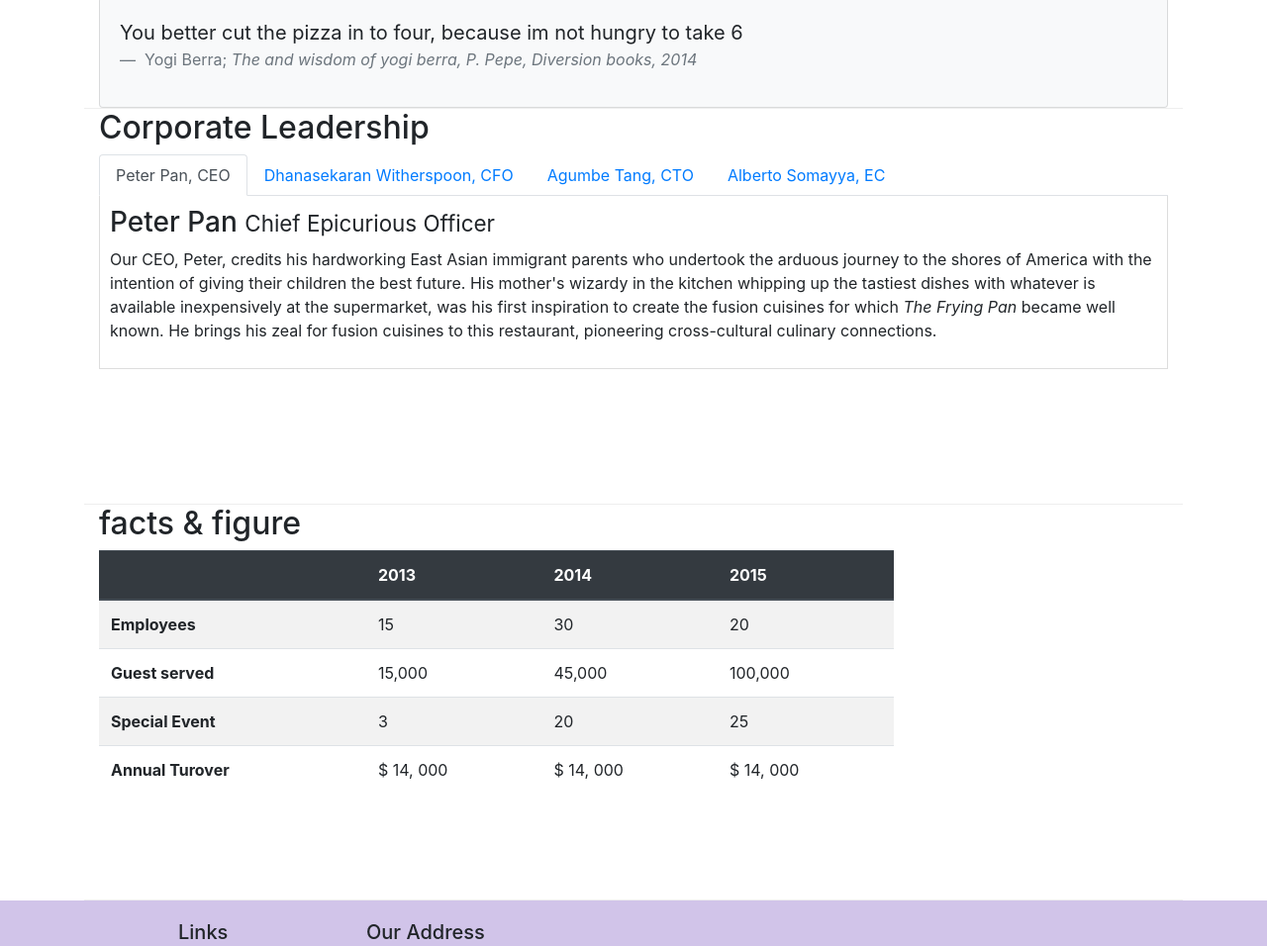
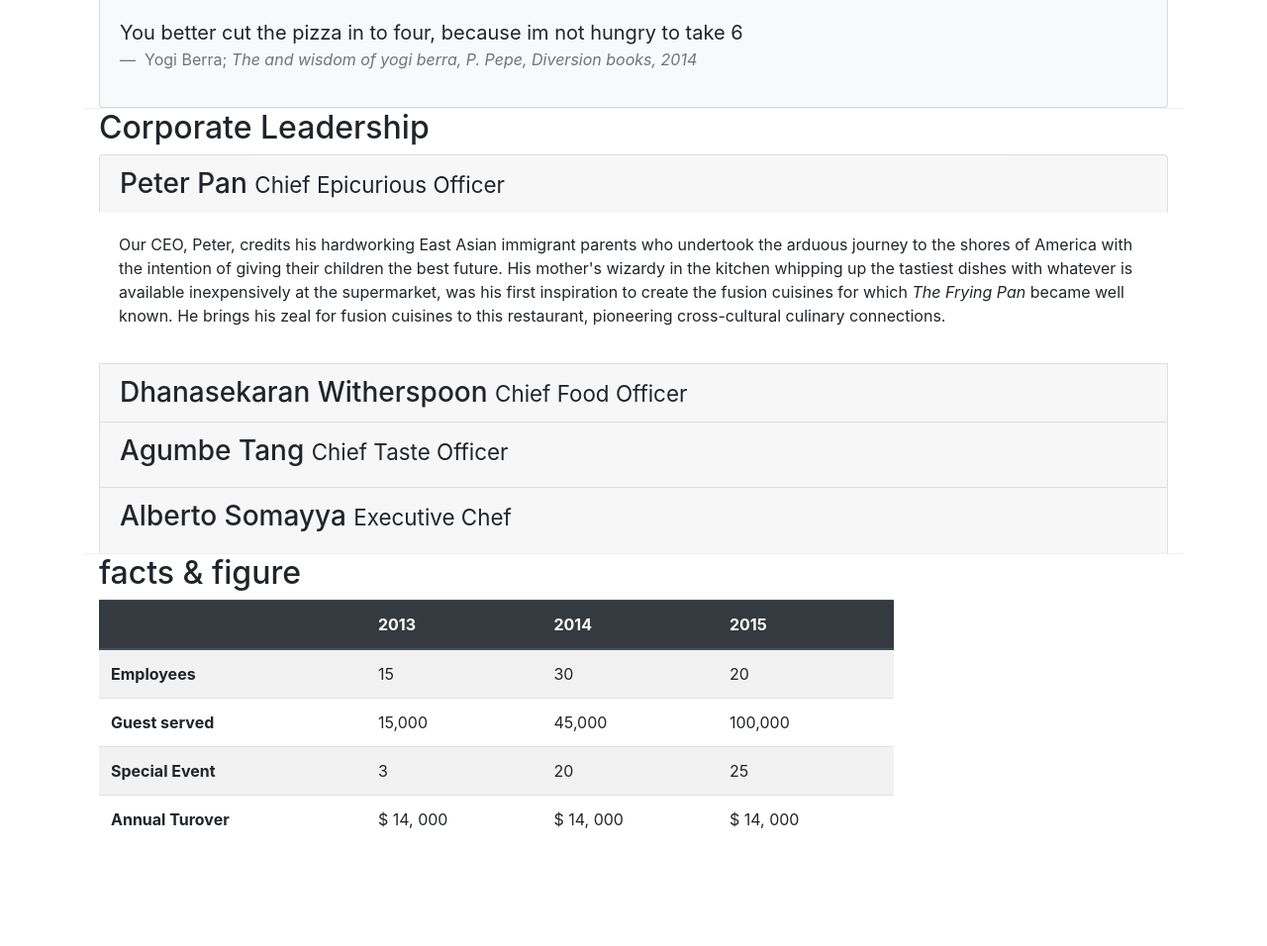
Before and after one commit to Yahckman1112/confusion, a website: page aboutus.html in a window 1280 px wide. Shown: the part 762-1718 px from the top of the page at 99% size. Drawn offline with nearby package versions, Linux system fonts and the light colour scheme; files whose address does not match are found by name.

Commit message:
accordion

```diff
--- a/aboutus.html
+++ b/aboutus.html
@@ -110,39 +110,70 @@
             <div class="col-12 col-sm-12 col-md-12">
                 <h2>Corporate Leadership</h2>
 
-                <ul class="nav nav-tabs">
 
-                        <li class="nav-items">
-                            <a href="#peter" class="nav-link active" data-toggle="tab" role="tab">Peter Pan, CEO</a>
-                        </li>
-                        <li class="nav-items">
-                            <a href="#danny" class="nav-link " data-toggle="tab" role="tab">Dhanasekaran Witherspoon, CFO</a>
-                        </li>
-                        <li class="nav-items">
-                            <a href="#abu" class="nav-link " data-toggle="tab" role="tab">Agumbe Tang, CTO</a>
-                        </li>
-                        <li class="nav-items">
-                            <a href="#albert" class="nav-link " data-toggle="tab" role="tab">Alberto Somayya, EC</a>
-                        </li>
-                </ul>
+                <div class="accordion">
+                    <div class="card">
+                        <div class="card-header" role="tab" id="peterhead">
 
-                <div class="tab-content">
-                    <div role="tabpanel" class="tab-pane fade show active" id="peter">
-                        <h3>Peter Pan <small>Chief Epicurious Officer</small></h3>
-                        <p class="d-none d-sm-block">Our CEO, Peter, credits his hardworking East Asian immigrant parents who undertook the arduous journey to the shores of America with the intention of giving their children the best future. His mother's wizardy in the kitchen whipping up the tastiest dishes with whatever is available inexpensively at the supermarket, was his first inspiration to create the fusion cuisines for which <em>The Frying Pan</em> became well known. He brings his zeal for fusion cuisines to this restaurant, pioneering cross-cultural culinary connections.</p>
+                            <h3 class="mb-0">
+                                <a  data-toggle="collapse" data-target="#peter">
+                                     Peter Pan <small>Chief Epicurious Officer</small> </a>
+                                    </h3>
+                        </div>
+                    </div>
+                    <div role="tabpanel" class="collapse show " data-parent="#accordion" id="peter">
+                        <div class="card-body">
+                            <p class="d-none d-sm-block">Our CEO, Peter, credits his hardworking East Asian immigrant parents who undertook the arduous journey to the shores of America with the intention of giving their children the best future. His mother's wizardy in the kitchen whipping up the tastiest dishes with whatever is available inexpensively at the supermarket, was his first inspiration to create the fusion cuisines for which <em>The Frying Pan</em> became well known. He brings his zeal for fusion cuisines to this restaurant, pioneering cross-cultural culinary connections.</p>
+                        </div>
+                    </div>
+<!-- second accordion  -->
+                        <div class="card">
+                            <div class="card-header" role="tab" id="#dannyhead">
+
+                                <h3 class="mb-0">
+                                <a  data-toggle="collapse" data-target="#danny">
+                                    Dhanasekaran Witherspoon <small>Chief Food Officer</small>
+                                </a>  </h3>
+                            </div>
+                        </div>
+
+                    <div role="tabpanel" class="collapse  " data-parent="#accordion" id="danny">
+                        <div class="card-body">
+                            <p class="d-none d-sm-block">Our CFO, Danny, as he is affectionately referred to by his colleagues, comes from a long established family tradition in farming and produce. His experiences growing up on a farm in the Australian outback gave him great appreciation for varieties of food sources. As he puts it in his own words, <em>Everything that runs, wins, and everything that stays, pays!</em></p>
+
+                        </div>
                     </div>
 
-                    <div role="tabpanel" class="tab-pane fade " id="danny">
-                        <h3>Dhanasekaran Witherspoon <small>Chief Food Officer</small></h3>
-                        <p class="d-none d-sm-block">Our CFO, Danny, as he is affectionately referred to by his colleagues, comes from a long established family tradition in farming and produce. His experiences growing up on a farm in the Australian outback gave him great appreciation for varieties of food sources. As he puts it in his own words, <em>Everything that runs, wins, and everything that stays, pays!</em></p>
+                    <!-- third accordion  -->
+                    <div class="card">
+                        <div class="card-header" role="tab" id="#abu">
+                            <h3>
+                             <a data-toggle="collapse" data-target="#abu">
+                                 Agumbe Tang <small>Chief Taste Officer</small>
+                             </a></h3>
+                        </div>
                     </div>
-                    <div role="tabpanel" class="tab-pane fade e" id="abu">
-                        <h3>Agumbe Tang <small>Chief Taste Officer</small></h3>
-                        <p class="d-none d-sm-block">Blessed with the most discerning gustatory sense, Agumbe, our CTO, personally ensures that every dish that we serve meets his exacting tastes. Our chefs dread the tongue lashing that ensues if their dish does not meet his exacting standards. He lives by his motto, <em>You click only if you survive my lick.</em></p>
+
+                    <div role="tabpanel" class="collapse" data-target="#accordion" id="abu">
+                        <div class="card-body">
+                            <p class="d-none d-sm-block">Blessed with the most discerning gustatory sense, Agumbe, our CTO, personally ensures that every dish that we serve meets his exacting tastes. Our chefs dread the tongue lashing that ensues if their dish does not meet his exacting standards. He lives by his motto, <em>You click only if you survive my lick.</em></p>
+                        </div>
                     </div>
-                    <div role="tabpanel" class="tab-pane fade " id="albert">
-                        <h3>Alberto Somayya <small>Executive Chef</small></h3>
-                        <p class="d-none d-sm-block">Award winning three-star Michelin chef with wide International experience having worked closely with whos-who in the culinary world, he specializes in creating mouthwatering Indo-Italian fusion experiences. He says, <em>Put together the cuisines from the two craziest cultures, and you get a winning hit! Amma Mia!</em></p>
+<!--        Last Accordion  -->
+                    <div class="card">
+                        <div class="card-header" role="tab" id="#albert">
+                            <h3>
+                                <a data-toggle="collapse" data-target="#albert">
+                                    Alberto Somayya <small>Executive Chef</small></h3>
+                                </a>
+                        </div>
+                    </div>
+
+                    <div role="tabpanel" class="collapse " data-target="#accordion" id="albert">
+                        <div class="card-body">
+
+                            <p class="d-none d-sm-block">Award winning three-star Michelin chef with wide International experience having worked closely with whos-who in the culinary world, he specializes in creating mouthwatering Indo-Italian fusion experiences. He says, <em>Put together the cuisines from the two craziest cultures, and you get a winning hit! Amma Mia!</em></p>
+                        </div>
                     </div>
                 </div>
             </div>
```
Also changed, not shown: test.html (+38 -0 lines).
